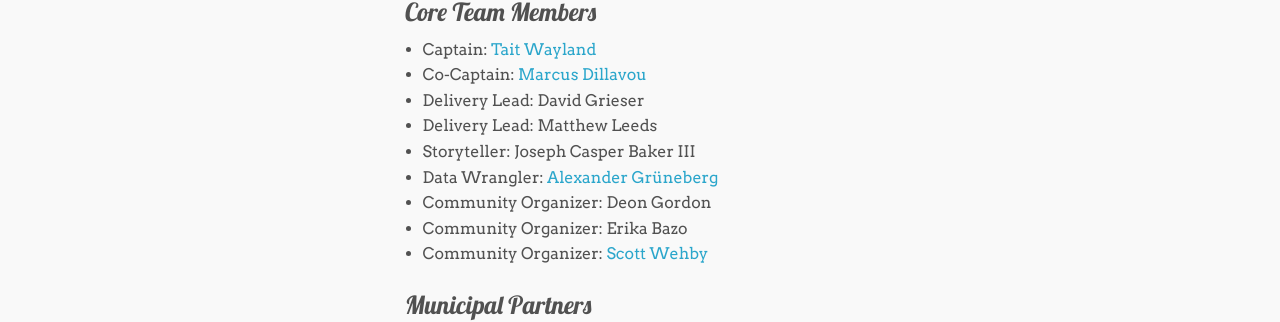
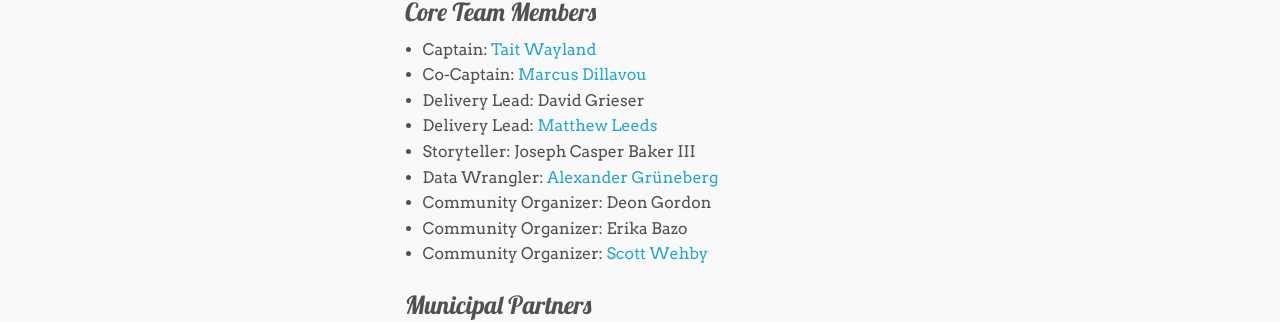
Before and after one commit to codeforbirmingham/codeforbirmingham.github.io, a Jekyll site: the page built from index.md, in a window 1280 px wide and 900 px high, scrolled down 1588 px. Shown: the part 201-523 px from the top of the window. Built offline with Jekyll 4.4.1, drawn with Linux system fonts in a browser that asks for light colours; some of the changed lines change nothing that is shown.

Commit message:
Add my email.

```diff
--- a/index.md
+++ b/index.md
@@ -37,7 +37,7 @@ Core Team Members
 - Captain: <a href="mailto:tait.wayland@codeforbirmingham.org">Tait Wayland</a>
 - Co-Captain: <a href="mailto:marcus.dillavou@codeforbirmingham.org">Marcus Dillavou</a>
 - Delivery Lead: David Grieser
-- Delivery Lead: Matthew Leeds
+- Delivery Lead: <a href="mailto:matthew.leeds@codeforbirmingham.org">Matthew Leeds</a>
 - Storyteller: Joseph Casper Baker III
 - Data Wrangler: <a href="mailto:alexander.grueneberg@codeforbirmingham.org">Alexander Grüneberg</a>
 - Community Organizer: Deon Gordon
```
